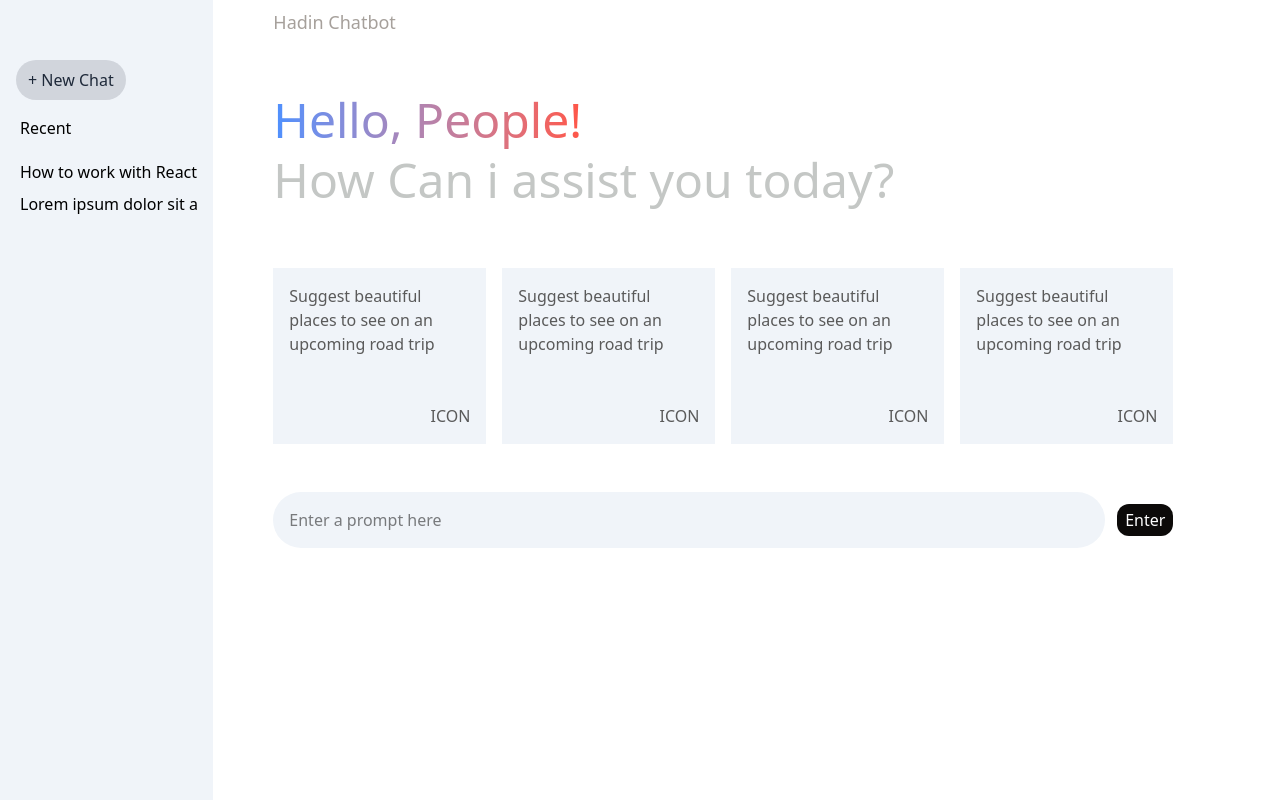
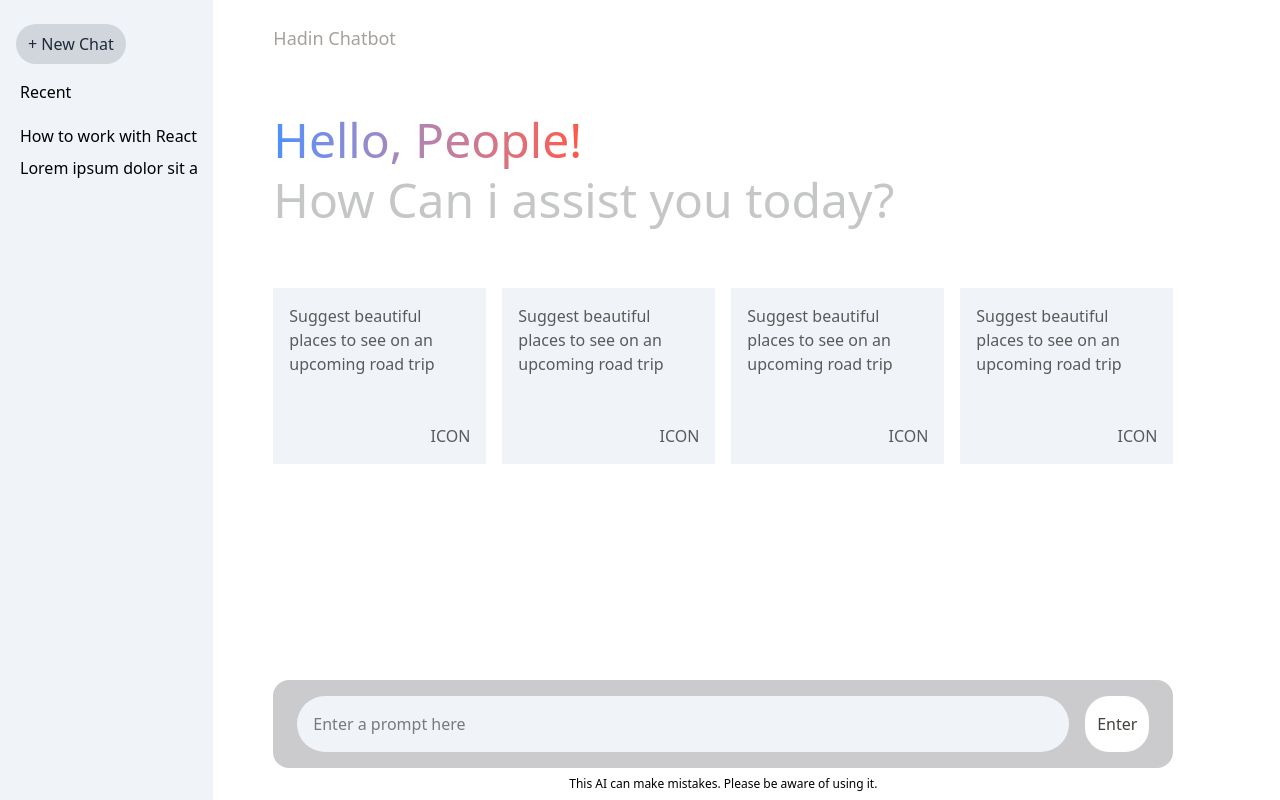
Before and after one commit to hadienzz/chatbot-ai, a React (Vite) app: page / in a window 1280 px wide. Built offline with nearby package versions, Linux system fonts and the light colour scheme.

Commit message:
feat: optimizing UI

```diff
--- a/package.json
+++ b/package.json
@@ -15,6 +15,7 @@
     "dotenv": "^16.5.0",
     "react": "^19.1.0",
     "react-dom": "^19.1.0",
+    "react-markdown": "^10.1.0",
     "shadcn": "^2.5.0"
   },
   "devDependencies": {
--- a/src/App.jsx
+++ b/src/App.jsx
@@ -4,12 +4,12 @@ import AiContextProvider from "./stores/AiContext"
 
 const App = () => {
   return (
-    <AiContextProvider>
-      <div className="flex ">
+    <div className="flex h-screen overflow-y-auto">
+      <AiContextProvider>
         <Sidebar />
         <MainContent />
-      </div>
-    </AiContextProvider>
+      </AiContextProvider>
+    </div>
   )
 }
 
--- a/src/components/Header.jsx
+++ b/src/components/Header.jsx
@@ -3,13 +3,13 @@ import Card from "./Card"
 const Header = () => {
     return (
         <>
-            <div className="">
+            <div className="mt-4">
                 <h1 className="text-stone-400 text-lg">Hadin Chatbot</h1>
             </div>
 
-            <main className=" w-[900px]">
+            <main className=" mt-16 ">
 
-                <div className="pt-15 text-5xl">
+                <div className=" text-5xl">
                     <h1 className=" font-medium bg-gradient-to-r from-[#4b90ff] to-[#ff5546] inline-block h-[60px] bg-clip-text text-transparent">Hello, People!</h1>
                     <h1 className=" text-[#c4c7c5] font-medium">How Can i assist you today?</h1>
                 </div>
@@ -20,7 +20,7 @@ const Header = () => {
                     <Card />
                     <Card />
                 </div>
-            </main >
+            </main>
 
         </>
     )
--- a/src/components/MainContent.jsx
+++ b/src/components/MainContent.jsx
@@ -2,19 +2,40 @@ import { useContext } from "react"
 import Card from "./Card"
 import { AiContext } from "../stores/AiContext"
 import Header from "./Header"
+import MessageSection from "./MessageSection"
 
 const MainContent = () => {
-    const { input, setInput, onSent, resultIsShowing } = useContext(AiContext)
+    const { input, setInput, onSent, resultIsShowing, loading } = useContext(AiContext)
+
 
     return (
-        <section className="pl-15 pt-2">
+        <section className="pl-15 pt-2 flex flex-col justify-between ">
 
-            {resultIsShowing ? '...' : <Header />}
+            <div className="w-[900px] ">
+                {resultIsShowing || loading ? <MessageSection /> : <Header />}
+            </div>
 
-            <div className="flex items-center justify-center gap-3 mt-12">
-                <input type="text" placeholder="Enter a prompt here" className="flex-1 rounded-4xl outline-none  p-4 bg-[#f0f4f9]" onChange={(e) => setInput(e.target.value)} value={input} />
-                <button className="cursor-pointer bg-stone-950 hover:bg-stone-600 hover:text-stone-200 text-white px-2 py-1  rounded-xl" onClick={() => onSent(input)}>Enter</button>
+            <div className="sticky  bottom-0 left-0 w-full  ">
+                <div className="max-w-[900px] mx-auto flex gap-4 bg-[#cbcbce] px-6 py-4 rounded-2xl">
+                    <input
+                        type="text"
+                        placeholder="Enter a prompt here"
+                        className="flex-1 rounded-full outline-none p-4 bg-[#f0f4f9]"
+                        onChange={(e) => setInput(e.target.value)}
+                        value={input}
+                    />
+                    <button
+                        className="bg-white text-stone-700 px-3 rounded-3xl cursor-pointer"
+                        onClick={() => onSent(input)}
+                    >
+                        Enter
+                    </button>
+                </div>
+                <p className="text-center text-xs py-2 text-black bg-white">
+                    This AI can make mistakes. Please be aware of using it.
+                </p>
             </div>
+
 
 
         </section>
--- /dev/null
+++ b/src/components/MessageSection.jsx
@@ -0,0 +1,29 @@
+import { useContext, useEffect, useRef } from "react"
+import { AiContext } from "../stores/AiContext"
+import ReactMarkdown from 'react-markdown'
+
+const MessageSection = () => {
+    const { loading, chatHistory, resultIsShowing } = useContext(AiContext)
+
+    const chatContainerRef = useRef(null)
+
+    useEffect(() => {
+        const container = chatContainerRef.current
+        container.scrollTop = container.scrollHeight
+    }, [chatHistory])
+
+    return (
+        <div className="overflow-y-auto flex-1 w-full mb-16 prose max-w-none " ref={chatContainerRef}>
+            {!resultIsShowing && loading ? <p>Loading</p> :
+                chatHistory.map((item, idx) => (
+                    <p key={idx} className={`${item.role === 'user' ? " bg-[#f0f4f9] inline-flex text-right  py-2 px-6 rounded-md my-4" : ''}`}>
+                        <ReactMarkdown key={idx}>
+                            {item.parts[0].text}
+                        </ReactMarkdown>
+                    </p>
+                ))}
+        </div>
+    )
+}
+
+export default MessageSection
--- a/src/components/Sidebar.jsx
+++ b/src/components/Sidebar.jsx
@@ -1,6 +1,6 @@
 const Sidebar = () => {
     return (
-        <aside className="w-1/6 h-screen bg-[#f0f4f9] px-4 pt-15 overflow-hidden">
+        <aside className="w-1/6 bg-[#f0f4f9] px-4 pt-6 sticky top-0 h-screen">
             <button className="bg-gray-300 text-gray-800 px-3 py-2 rounded-3xl outline-none cursor-pointer hover:text-gray-700 hover:bg-gray-200">+ New Chat</button>
             <h1 className="py-4 p-1">Recent</h1>
             <ul className="w-full truncate ">
--- a/src/stores/AiContext.jsx
+++ b/src/stores/AiContext.jsx
@@ -10,6 +10,7 @@ export const AiContext = createContext({
     loading: false,
     resultData: '',
     onSent: () => { },
+    chatHistory: []
 })
 
 const AiContextProvider = ({ children }) => {
@@ -22,15 +23,20 @@ const AiContextProvider = ({ children }) => {
     const [chatHistory, setChatHistory] = useState([])
 
     const onSent = async (prompt) => {
+        setLoading(true)
+
         const updatedHistory = [...chatHistory, { role: 'user', parts: [{ text: prompt }] }]
         const result = await runChat(updatedHistory)
         const aiReply = result.candidates[0].content.parts[0].text
 
-        setResultIsShowing(true)
         setChatHistory([
             ...updatedHistory,
             { role: 'model', parts: [{ text: aiReply }] }
         ])
+
+        setLoading(false)
+        setResultIsShowing(true)
+        setInput('')
     }
 
     useEffect(() => {
@@ -45,7 +51,8 @@ const AiContextProvider = ({ children }) => {
         resultIsShowing,
         loading,
         resultData,
-        onSent
+        onSent,
+        chatHistory
     }
 
 
```
Also changed, not shown: 1 other file (tests, documents, lock files or other folders).
